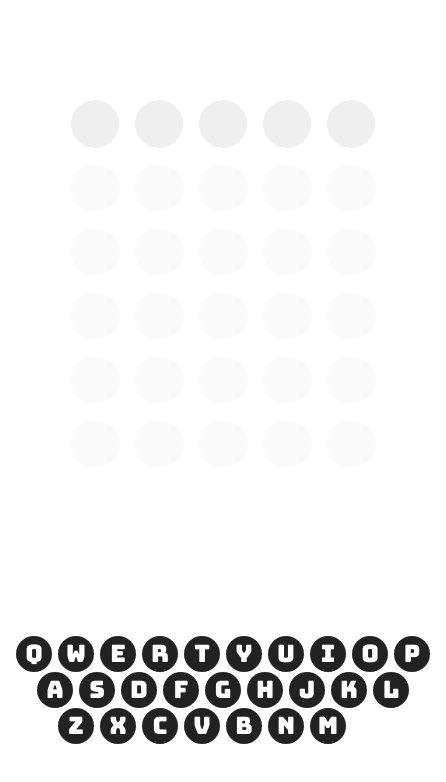
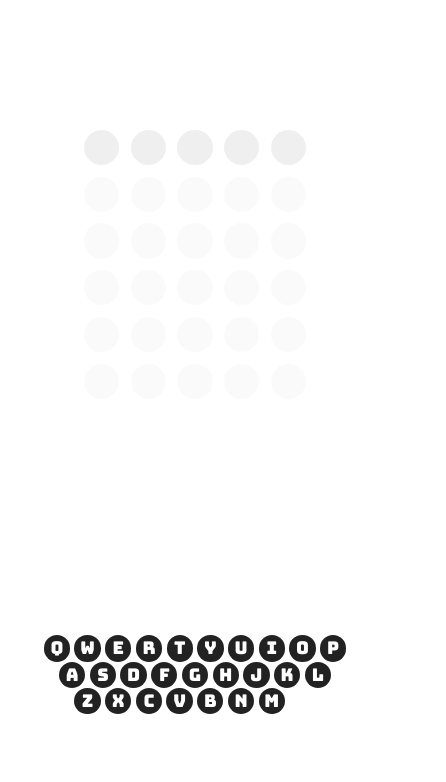
Before and after one commit to 5310/yawdle, a website built with Vite: page index.html in a window 390 px wide. Shown: the whole page, 446 px wide, since content can reach past the window. Built offline with nearby package versions, Linux system fonts and the light colour scheme; a web font is replaced by a local one.

Commit message:
Responsive scaling

```diff
--- a/index.css
+++ b/index.css
@@ -4,7 +4,7 @@
 
 :root {
   font-family: 'Bungee', cursive;
-  font-size: 16px;
+  font-size: 2vh;
 
   --palette--paper--default: #ffffffff;
   --palette--paper--disabled: #00000004;
@@ -18,9 +18,6 @@
 }
 @media (prefers-color-scheme: dark) {
   :root {
-    font-family: 'Bungee', cursive;
-    font-size: 16px;
-
     --palette--paper--default: #222222ff;
     --palette--paper--disabled: #ffffff04;
     --palette--paper--blank: #ffffff10;
@@ -32,7 +29,11 @@
     --palette--ink--on-dark: #000000ff;
   }
 }
-/* TODO: below 500px width, shrink font-size */
+@media only screen and (max-width: 500px) {
+  :root {
+    font-size: 3vw;
+  }
+}
 
 body {
   margin: 0;
```
